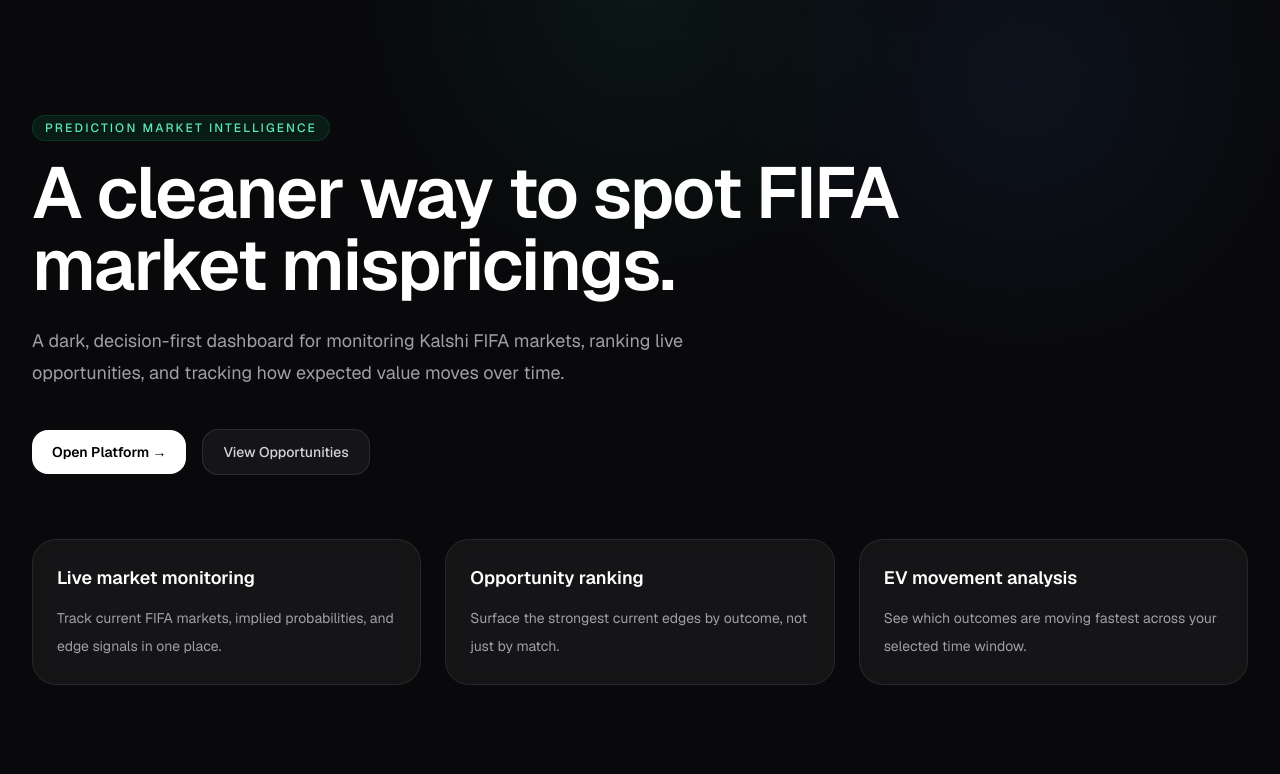
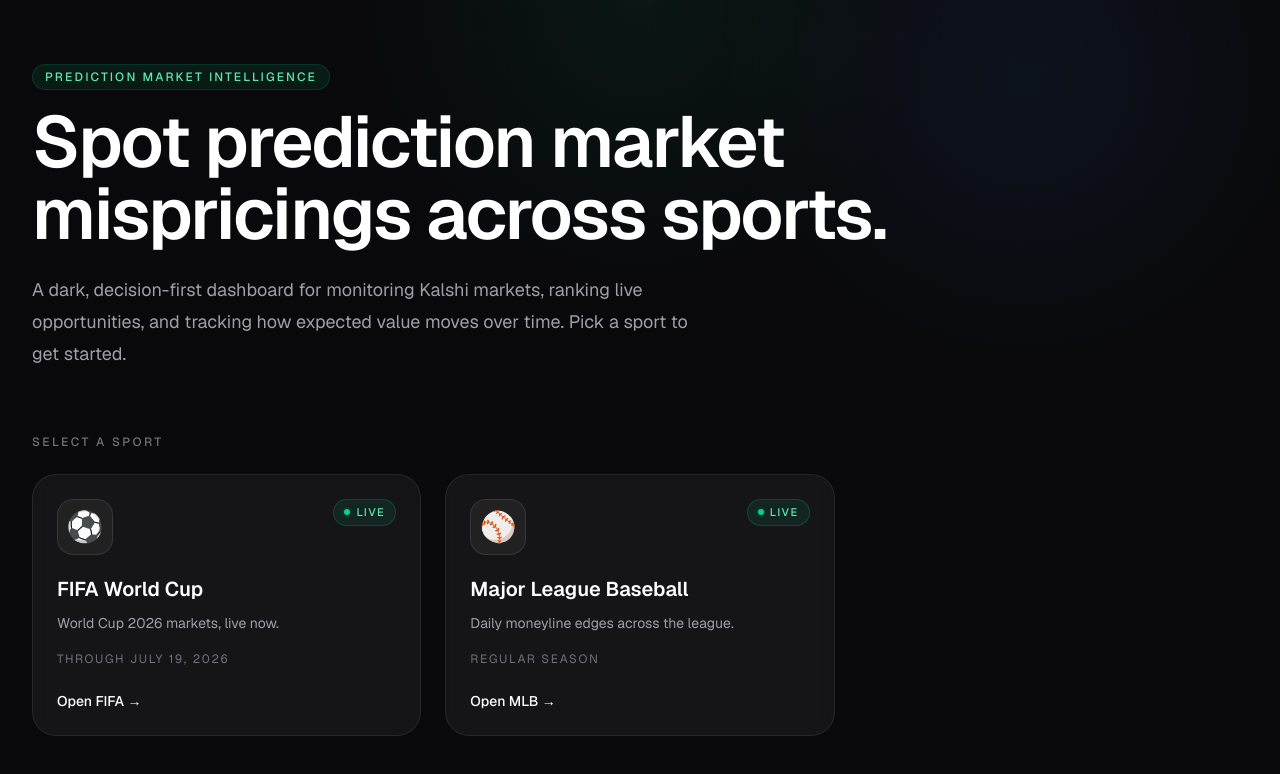
Before and after one commit to smituic/fifa-mispricing-frontend, a Next.js app: page / in a window 1280 px wide. Shown: the top 774 px of the page. Built offline with nearby package versions, Linux system fonts and the light colour scheme.

Commit message:
Add sports picker landing page with status badges

```diff
--- a/app/page.tsx
+++ b/app/page.tsx
@@ -1,19 +1,5 @@
 import Link from "next/link";
-
-const features = [
-  {
-    title: "Live market monitoring",
-    text: "Track current FIFA markets, implied probabilities, and edge signals in one place.",
-  },
-  {
-    title: "Opportunity ranking",
-    text: "Surface the strongest current edges by outcome, not just by match.",
-  },
-  {
-    title: "EV movement analysis",
-    text: "See which outcomes are moving fastest across your selected time window.",
-  },
-];
+import { SPORTS, STATUS_LABELS, STATUS_STYLES } from "@/lib/sports";
 
 export default function Home() {
   return (
@@ -24,41 +10,89 @@
         </div>
 
         <h1 className="max-w-4xl text-5xl font-semibold tracking-tight text-white md:text-7xl">
-          A cleaner way to spot FIFA market mispricings.
+          Spot prediction market mispricings across sports.
         </h1>
 
         <p className="mt-6 max-w-2xl text-lg leading-8 text-zinc-400">
-          A dark, decision-first dashboard for monitoring Kalshi FIFA markets,
-          ranking live opportunities, and tracking how expected value moves over time.
+          A dark, decision-first dashboard for monitoring Kalshi markets,
+          ranking live opportunities, and tracking how expected value moves over
+          time. Pick a sport to get started.
         </p>
-
-        <div className="mt-10 flex flex-wrap items-center gap-4">
-          <Link
-            href="/fifa"
-            className="rounded-2xl bg-white px-5 py-3 text-sm font-semibold text-black hover:scale-[1.02]"
-          >
-            Open Platform →
-          </Link>
-
-          <Link
-            href="/opportunities"
-            className="rounded-2xl border border-white/10 bg-white/5 px-5 py-3 text-sm font-medium text-zinc-300 hover:border-white/20 hover:bg-white/8 hover:text-white"
-          >
-            View Opportunities
-          </Link>
-        </div>
       </div>
 
-      <div className="mt-16 grid grid-cols-1 gap-6 md:grid-cols-3">
-        {features.map((feature) => (
-          <div
-            key={feature.title}
-            className="rounded-3xl border border-white/8 bg-white/5 p-6 backdrop-blur"
-          >
-            <h2 className="text-lg font-semibold text-white">{feature.title}</h2>
-            <p className="mt-3 text-sm leading-7 text-zinc-400">{feature.text}</p>
-          </div>
-        ))}
+      <div className="mt-16">
+        <div className="mb-6 text-xs font-medium uppercase tracking-[0.2em] text-zinc-500">
+          Select a sport
+        </div>
+
+        <div className="grid grid-cols-1 gap-6 sm:grid-cols-2 lg:grid-cols-3">
+          {SPORTS.map((sport) => {
+            const isLive = sport.status === "live";
+            const badge = (
+              <span
+                className={`inline-flex items-center gap-1.5 rounded-full border px-2.5 py-1 text-[11px] font-medium uppercase tracking-[0.14em] ${
+                  STATUS_STYLES[sport.status]
+                }`}
+              >
+                {isLive && (
+                  <span className="relative flex h-1.5 w-1.5">
+                    <span className="absolute inline-flex h-full w-full animate-ping rounded-full bg-emerald-400 opacity-75" />
+                    <span className="relative inline-flex h-1.5 w-1.5 rounded-full bg-emerald-400" />
+                  </span>
+                )}
+                {STATUS_LABELS[sport.status]}
+              </span>
+            );
+
+            const cardInner = (
+              <div
+                className={`group relative flex h-full flex-col rounded-3xl border border-white/8 bg-white/5 p-6 backdrop-blur transition ${
+                  isLive
+                    ? "hover:border-white/20 hover:bg-white/[0.08] cursor-pointer"
+                    : "opacity-60"
+                }`}
+              >
+                <div className="mb-5 flex items-start justify-between">
+                  <div className="flex h-14 w-14 items-center justify-center rounded-2xl border border-white/10 bg-white/5 text-3xl">
+                    {sport.icon}
+                  </div>
+                  {badge}
+                </div>
+
+                <h2 className="text-xl font-semibold text-white">
+                  {sport.name}
+                </h2>
+                <p className="mt-2 text-sm leading-6 text-zinc-400">
+                  {sport.tagline}
+                </p>
+
+                {sport.statusDetail && (
+                  <p className="mt-4 text-xs uppercase tracking-[0.14em] text-zinc-500">
+                    {sport.statusDetail}
+                  </p>
+                )}
+
+                <div className="mt-6 flex items-center text-sm font-medium">
+                  {isLive ? (
+                    <span className="text-white group-hover:translate-x-0.5 transition-transform">
+                      Open {sport.shortName} →
+                    </span>
+                  ) : (
+                    <span className="text-zinc-500">Not available yet</span>
+                  )}
+                </div>
+              </div>
+            );
+
+            return isLive ? (
+              <Link key={sport.key} href={`/sport/${sport.key}`}>
+                {cardInner}
+              </Link>
+            ) : (
+              <div key={sport.key}>{cardInner}</div>
+            );
+          })}
+        </div>
       </div>
     </main>
   );
--- /dev/null
+++ b/lib/sports.ts
@@ -0,0 +1,63 @@
+import type { Sport } from "./api";
+
+export type SportStatus = "live" | "coming_soon" | "off_season" | "archive";
+
+export interface SportMeta {
+  key: Sport;
+  name: string;
+  shortName: string;
+  icon: string;
+  status: SportStatus;
+  // Short human description of what's happening with this sport
+  tagline: string;
+  // When the sport returns / ends, for non-live states
+  statusDetail?: string;
+}
+
+// Frontend mirror of the backend SPORTS_CONFIG. Keep statuses in sync with
+// the backend; this drives which cards are clickable on the landing page.
+export const SPORTS: SportMeta[] = [
+  {
+    key: "fifa",
+    name: "FIFA World Cup",
+    shortName: "FIFA",
+    icon: "⚽",
+    status: "live",
+    tagline: "World Cup 2026 markets, live now.",
+    statusDetail: "Through July 19, 2026",
+  },
+  {
+    key: "mlb",
+    name: "Major League Baseball",
+    shortName: "MLB",
+    icon: "⚾",
+    status: "live",
+    tagline: "Daily moneyline edges across the league.",
+    statusDetail: "Regular season",
+  },
+];
+
+export const STATUS_LABELS: Record<SportStatus, string> = {
+  live: "Live",
+  coming_soon: "Coming Soon",
+  off_season: "Off Season",
+  archive: "Archive",
+};
+
+// Tailwind class fragments per status (badge styling)
+export const STATUS_STYLES: Record<SportStatus, string> = {
+  live: "border-emerald-400/20 bg-emerald-500/10 text-emerald-300",
+  coming_soon: "border-zinc-400/15 bg-zinc-500/10 text-zinc-300",
+  off_season: "border-amber-400/20 bg-amber-500/10 text-amber-300",
+  archive: "border-blue-400/20 bg-blue-500/10 text-blue-300",
+};
+
+export function getSport(key: Sport): SportMeta | undefined {
+  return SPORTS.find((s) => s.key === key);
+}
+
+// Returns the SportMeta for a key, or null if it's not a known sport.
+// Used by route pages to 404 unknown sports cleanly.
+export function isValidSport(key: string): key is Sport {
+  return SPORTS.some((s) => s.key === key);
+}
```
